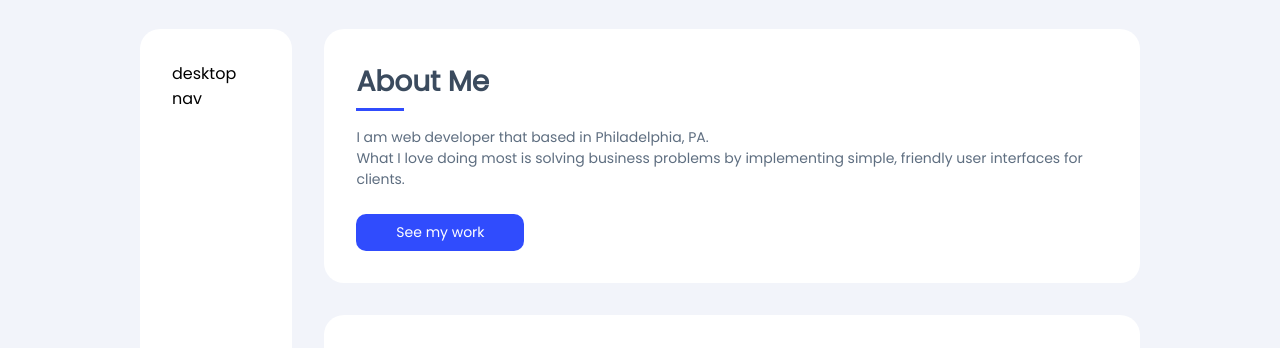
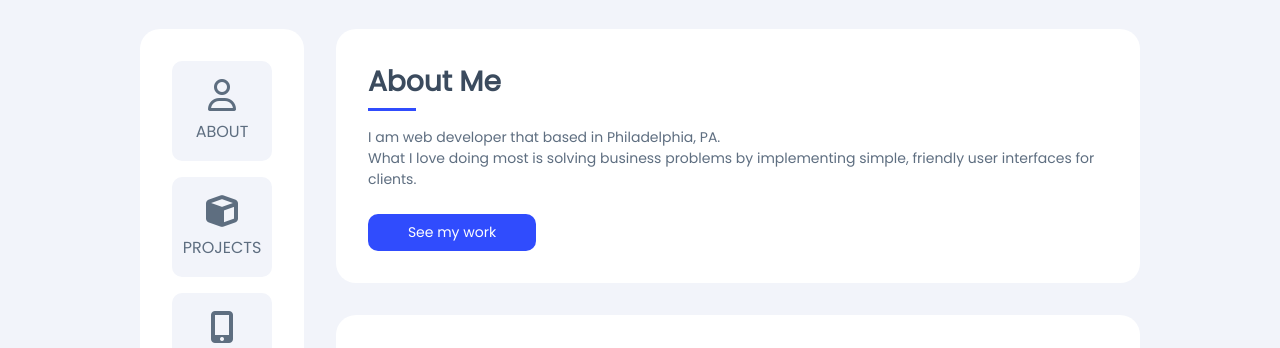
Before and after one commit to jisanjung/Portfolio, a website built with webpack: page index.html in a window 1280 px wide. Shown: the part 452-800 px from the top of the page. Built offline with nearby package versions, Linux system fonts and the light colour scheme.

Commit message:
desktop nav section styled

```diff
--- a/index.html
+++ b/index.html
@@ -52,7 +52,11 @@
         <div class="flex">
             <!--desktop nav-->
             <nav class="desktop-nav card">
-                desktop nav
+                <ul>
+                    <li class="flex align-center flex-center"><a href="#about" class="uppercase flex flex-column align-center"><i class="far fa-user"></i><span>about</span></a></li>
+                    <li class="flex align-center flex-center"><a href="#projects" class="uppercase flex flex-column align-center"><i class="fas fa-cube"></i><span>projects</span></a></li>
+                    <li class="flex align-center flex-center"><a href="#contact" class="uppercase flex flex-column align-center"><i class="fas fa-mobile-alt"></i><span>contact</span></a></li>
+                </ul>
             </nav>
             <div class="content-wrap">
                 <!--about-->
--- a/src/sass/components/_nav.scss
+++ b/src/sass/components/_nav.scss
@@ -1,5 +1,14 @@
 @import "../utils/mixins";
 @import "../utils/variables";
+
+/* global to this component */
+.active {
+    color: $primary;
+    @include media-query-grow(1024px) {
+        color: $white;
+        background: $primary;
+    }
+}
 
 .mobile-nav {
     background: $white;
@@ -24,14 +33,34 @@
             }
         }
     }
-    .active {
-        color: $primary;
-    }
 }
 
 .desktop-nav {
     margin-right: 2rem;
     margin-top: 2rem;
+    height: 400px;
+    ul {
+        li + li {
+            margin-top: 1rem;
+        }
+        li {
+            width: 100px;
+            height: 100px;
+            background: $bg-light;
+            border-radius: 10px;
+            a {
+                i {
+                    font-size: 2rem;
+                    color: $dark;
+                }
+                span {
+                    margin-top: 0.5rem;
+                    font-size: 1rem;
+                    color: $dark;
+                }
+            }
+        }
+    }
     @include media-query-shrink(1023px) {
         display: none;
     }
```
Also changed, not shown: dist/main.min.css, 1 other file.
